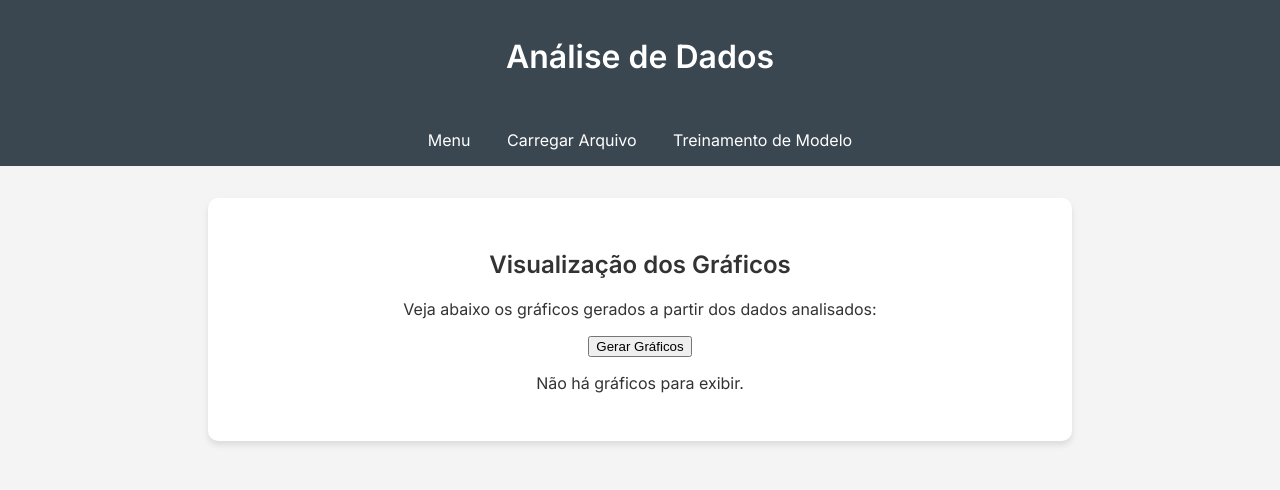
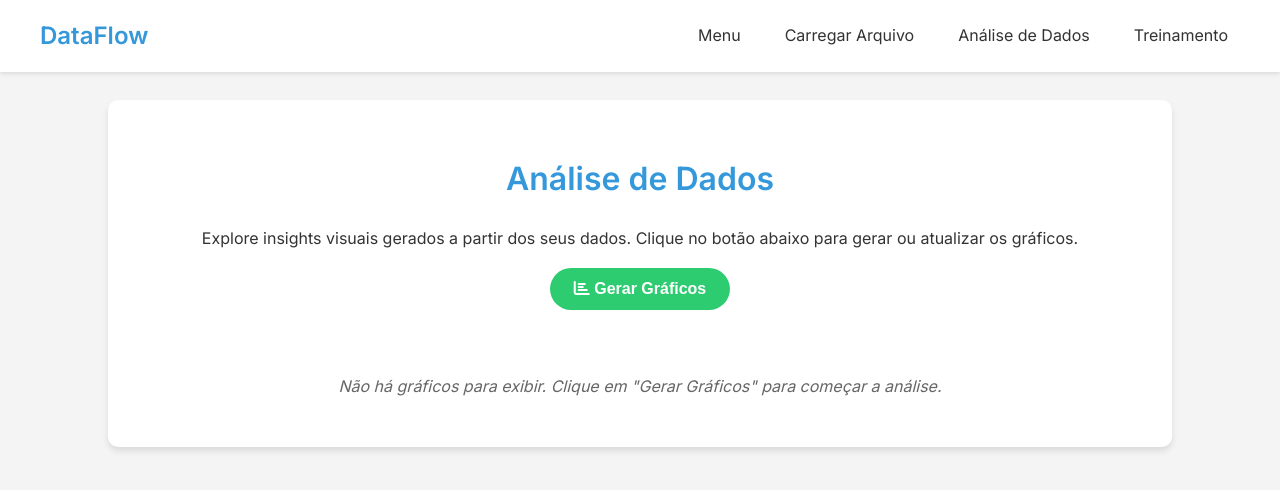
Before and after one commit to GustavoRossii/TrabalhoFinalTopicos, a Flask app: page /analisar in a window 1280 px wide. Shown: the top 490 px of the page. Run offline with Flask 3, Linux system fonts and the light colour scheme.

Commit message:
Update analise.html

```diff
--- a/templates/analise.html
+++ b/templates/analise.html
@@ -3,75 +3,188 @@
 <head>
     <meta charset="UTF-8">
     <meta name="viewport" content="width=device-width, initial-scale=1.0">
-    <title>Análise de Dados</title>
+    <title>DataFlow - Análise de Dados</title>
     <link href="https://fonts.googleapis.com/css2?family=Inter:wght@300;400;600&display=swap" rel="stylesheet">
+    <link rel="stylesheet" href="https://cdnjs.cloudflare.com/ajax/libs/font-awesome/6.0.0-beta3/css/all.min.css">
     <style>
         :root {
-            --primary-color: #3a4750;
-            --secondary-color: #00a8cc;
-            --accent-color: #ff6b6b;
+            --primary-color: #3498db;
+            --secondary-color: #2ecc71;
+            --accent-color: #e74c3c;
             --background-color: #f4f4f4;
-            --text-color: #333333;
+            --text-color: #333;
         }
+
         body, html {
             margin: 0;
             padding: 0;
             font-family: 'Inter', sans-serif;
             background-color: var(--background-color);
             color: var(--text-color);
+            line-height: 1.6;
         }
-        header, nav {
+
+        header {
+            background-color: white;
+            box-shadow: 0 2px 4px rgba(0,0,0,0.1);
+            position: fixed;
+            width: 100%;
+            top: 0;
+            z-index: 1000;
+        }
+
+        nav {
+            display: flex;
+            justify-content: space-between;
+            align-items: center;
+            padding: 15px 0;
+            max-width: 1200px;
+            margin: 0 auto;
+        }
+
+        .logo {
+            font-size: 24px;
+            font-weight: bold;
+            color: var(--primary-color);
+            text-decoration: none;
+        }
+
+        .nav-links {
+            display: flex;
+            gap: 20px;
+        }
+
+        .nav-links a {
+            color: var(--text-color);
+            text-decoration: none;
+            font-weight: 500;
+            transition: color 0.3s ease;
+            padding: 8px 12px;
+            border-radius: 4px;
+        }
+
+        .nav-links a:hover {
             background-color: var(--primary-color);
             color: white;
-            padding: 1rem;
-            text-align: center;
         }
-        nav a {
-            color: white;
-            text-decoration: none;
-            margin: 0 1rem;
-        }
-        nav a:hover {
-            color: var(--accent-color);
-        }
+
         .container {
-            max-width: 800px;
-            margin: 2rem auto;
+            max-width: 1000px;
+            margin: 100px auto 2rem;
             background: white;
             padding: 2rem;
             border-radius: 10px;
             box-shadow: 0 4px 6px rgba(0, 0, 0, 0.1);
+        }
+
+        h1, h2 {
+            color: var(--primary-color);
             text-align: center;
         }
+
+        .analysis-intro {
+            text-align: center;
+            margin-bottom: 2rem;
+        }
+
+        .generate-btn {
+            display: inline-block;
+            background-color: var(--secondary-color);
+            color: white;
+            padding: 12px 24px;
+            border: none;
+            border-radius: 30px;
+            font-size: 16px;
+            font-weight: bold;
+            cursor: pointer;
+            transition: all 0.3s ease;
+            margin-bottom: 2rem;
+        }
+
+        .generate-btn:hover {
+            background-color: #27ae60;
+            transform: translateY(-3px);
+            box-shadow: 0 4px 8px rgba(0,0,0,0.2);
+        }
+
+        .charts-container {
+            display: grid;
+            grid-template-columns: repeat(auto-fit, minmax(300px, 1fr));
+            gap: 2rem;
+        }
+
+        .chart-item {
+            background-color: #f9f9f9;
+            border-radius: 8px;
+            padding: 1rem;
+            transition: all 0.3s ease;
+        }
+
+        .chart-item:hover {
+            transform: translateY(-5px);
+            box-shadow: 0 5px 15px rgba(0,0,0,0.1);
+        }
+
+        .chart-item h3 {
+            color: var(--primary-color);
+            margin-bottom: 1rem;
+        }
+
         img {
             width: 100%;
-            max-width: 600px;
-            margin: 1rem 0;
-            border-radius: 10px;
+            border-radius: 8px;
+            margin-bottom: 1rem;
+        }
+
+        .chart-description {
+            font-size: 14px;
+            color: #666;
+        }
+
+        .no-charts {
+            text-align: center;
+            color: #666;
+            font-style: italic;
         }
     </style>
 </head>
 <body>
     <header>
-        <h1>Análise de Dados</h1>
-    </header>
         <nav>
+            <a href="/" class="logo">DataFlow</a>
+            <div class="nav-links">
                 <a href="/menu">Menu</a>
                 <a href="/upload">Carregar Arquivo</a>
-        <a href="/treinar">Treinamento de Modelo</a>
+                <a href="/analisar">Análise de Dados</a>
+                <a href="/treinar">Treinamento</a>
+            </div>
         </nav>
+    </header>
+
     <div class="container">
-        <h2>Visualização dos Gráficos</h2>
-        <p>Veja abaixo os gráficos gerados a partir dos dados analisados:</p>
+        <h1>Análise de Dados</h1>
+
+        <div class="analysis-intro">
+            <p>Explore insights visuais gerados a partir dos seus dados. Clique no botão abaixo para gerar ou atualizar os gráficos.</p>
             <form method="POST" action="/analisar">
-            <button type="submit">Gerar Gráficos</button>
+                <button type="submit" class="generate-btn">
+                    <i class="fas fa-chart-bar"></i> Gerar Gráficos
+                </button>
             </form>
+        </div>
+
         {% if path_figures %}
+            <div class="charts-container">
                 {% for path_figure in path_figures %}
-                <img src="{{ url_for('static', filename=path_figure) }}" alt="Gráfico de Análise">
+                    <div class="chart-item">
+                        <h3>Gráfico de Análise {{ loop.index }}</h3>
+                        <img src="{{ url_for('static', filename=path_figure) }}" alt="Gráfico de Análise {{ loop.index }}">
+                        <p class="chart-description">Este gráfico apresenta uma análise detalhada dos dados fornecidos.</p>
+                    </div>
                 {% endfor %}
+            </div>
         {% else %}
-            <p>Não há gráficos para exibir.</p>
+            <p class="no-charts">Não há gráficos para exibir. Clique em "Gerar Gráficos" para começar a análise.</p>
         {% endif %}
     </div>
 </body>
```
Lines whose indentation alone changed are shown as unchanged.
